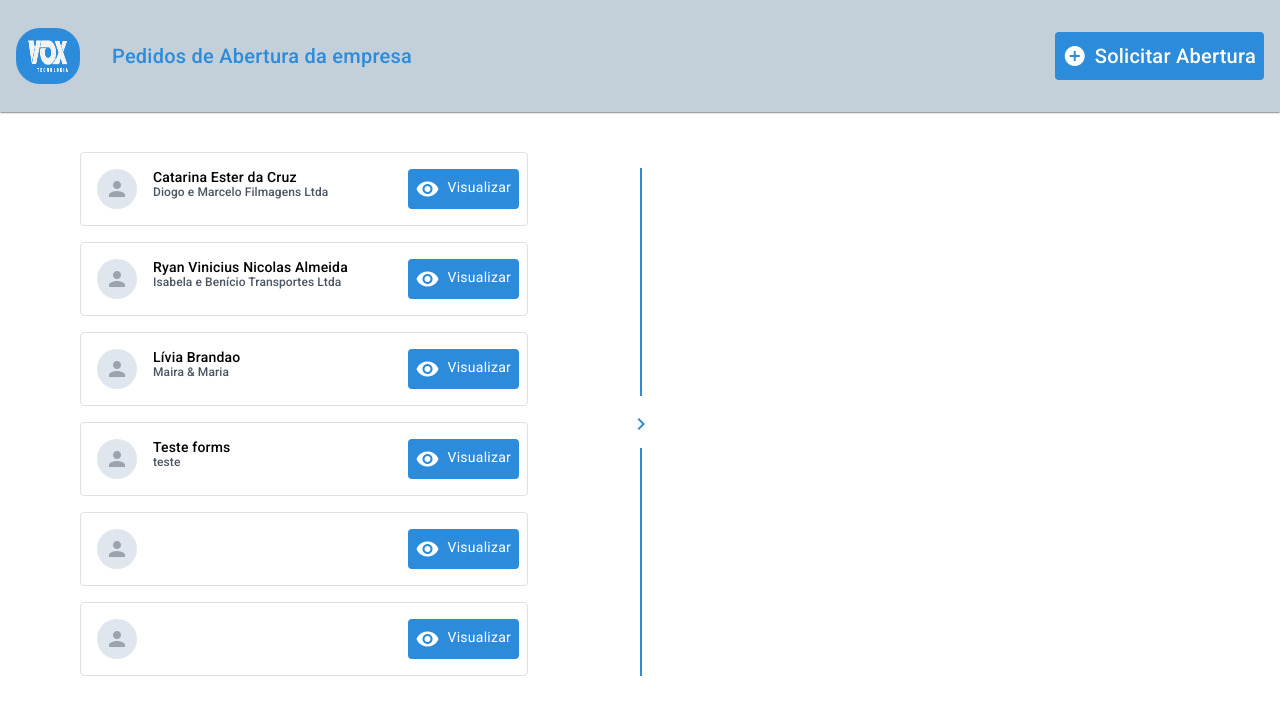
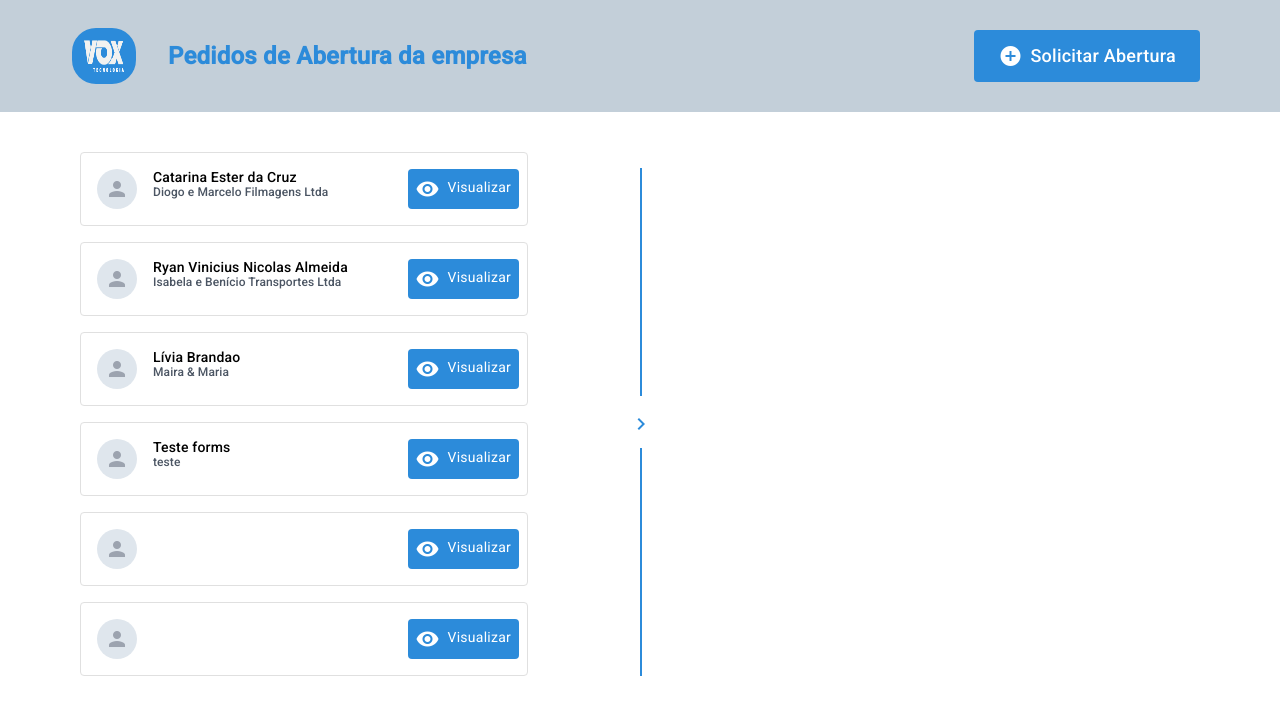
Before and after one commit to livbrandao/vox-aberturaEmpresas, an Angular app: page / in a window 1280 px wide. Shown: the top 714 px of the page. Built offline with nearby package versions, Linux system fonts and the light colour scheme; data requests are answered from the project's data file.

Commit message:
adjust position header

```diff
--- a/src/app/components/header/header.component.html
+++ b/src/app/components/header/header.component.html
@@ -1,14 +1,12 @@
-<mat-toolbar
-  class="bg-secondary-dark flex justify-between h-28 mat-elevation-z1"
->
-  <div class="flex items-center">
+<mat-toolbar class="bg-secondary-dark flex justify-between h-28">
+  <div class="flex items-center ml-14">
     <a href="/" class="mr-8 bg-primary-light rounded-3xl p-3">
       <img src="assets/img/vox-tecnologia.png" alt="logo" class="w-10 h-8" />
     </a>
-    <span class="m-0 text-primary-light">{{ title }}</span>
+    <span class="m-0 text-primary-light font-bold text-2xl">{{ title }}</span>
   </div>
   <button
-    class="bg-primary-light text-tertiary-light rounded p-2 flex items-center"
+    class="bg-primary-light text-tertiary-light rounded py-3 text-lg px-6 flex items-center mr-16"
     mat-raised-button
     (click)="navigateToNewCompanies()"
     *ngIf="exibirBotao"
```
